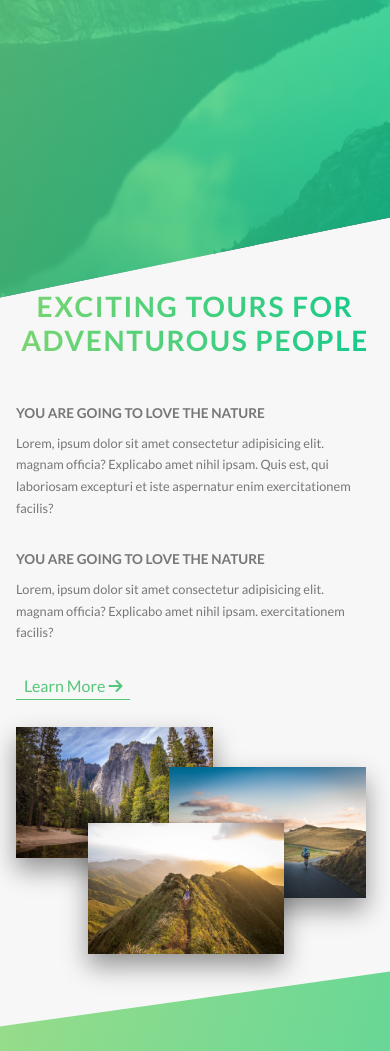
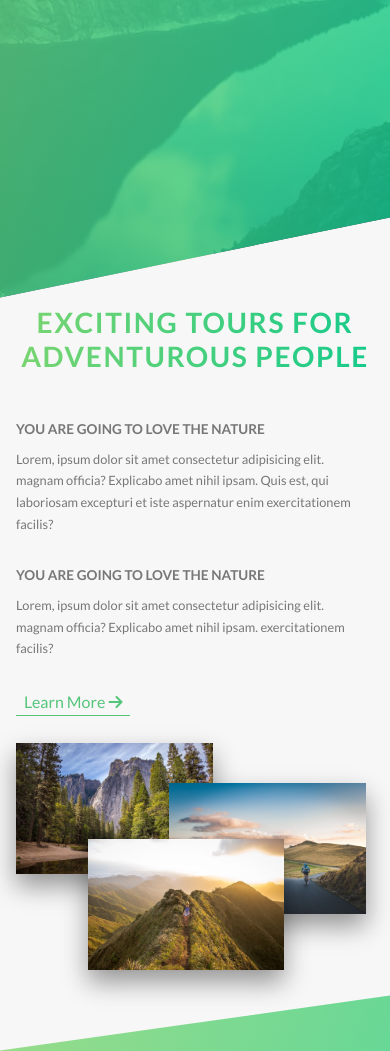
Before and after one commit to shubhamispandey/natoursadvancewebsite, a website: page index.html in a window 390 px wide. Shown: the part 500-1551 px from the top of the page. Drawn offline with Linux system fonts and the light colour scheme.

Commit message:
Add files via upload

```diff
--- a/css/style.css
+++ b/css/style.css
@@ -1220,7 +1220,7 @@ input:checked ~ .menu-toggle__btn span::after {
       padding: 30rem 0 25rem; } }
   @media (max-width: 37.5em) {
     .section-about {
-      padding: 20rem 0 25rem; }
+      padding: 22rem 0 26rem; }
       .section-about .u-center {
         margin-bottom: 4rem; } }
 
```
